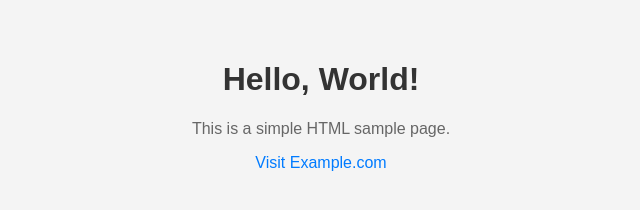
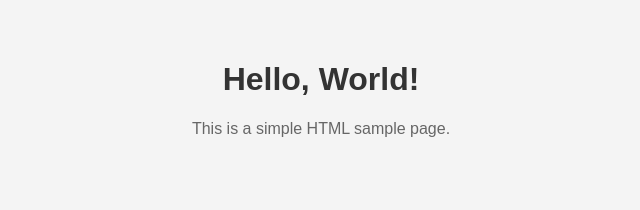
Before and after one commit to SyedMohamedFazil/indosat, a plain HTML site: page indext.htm in a window 1280 px wide. Shown: the whole page, without its empty margins (319-959 px from the left). Drawn offline with Linux system fonts and the light colour scheme.

Commit message:
demo and index has been asdded

```diff
--- a/indext.htm
+++ b/indext.htm
@@ -29,7 +29,7 @@
 
   <h1>Hello, World!</h1>
   <p>This is a simple HTML sample page.</p>
-  <a href="https://www.example.com" target="_blank">Visit Example.com</a>
+
 
 </body>
 </html>
```
Also changed, not shown: demo.txt (added).
